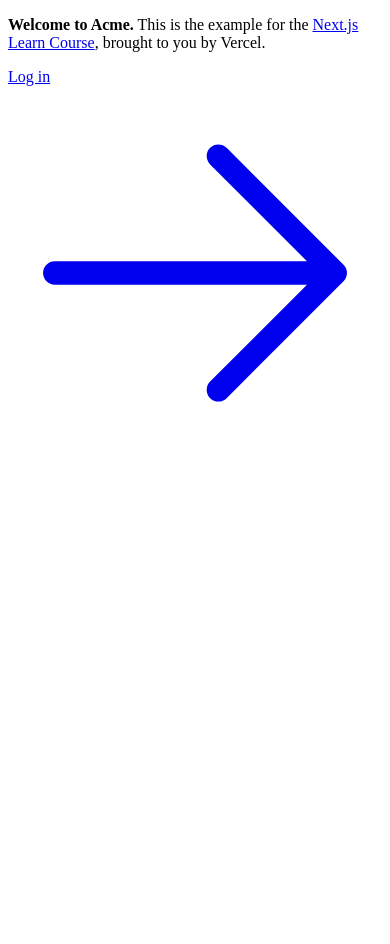
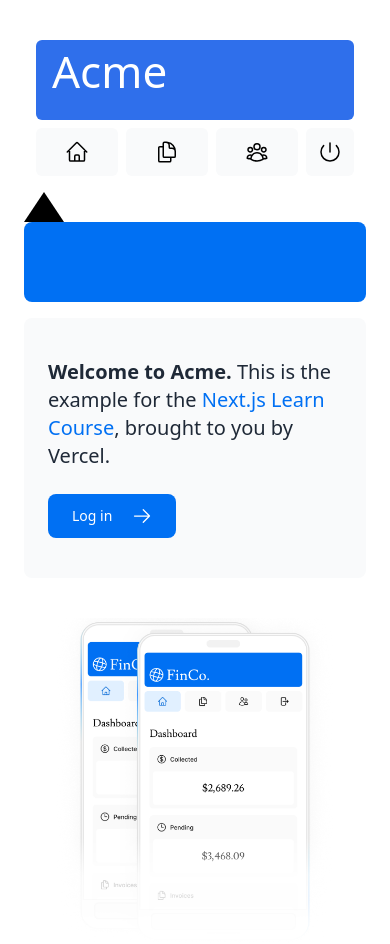
Before and after one commit to Zt0/painter-fe, a Next.js app: page / in a window 390 px wide. Shown: the top 944 px of the page. Before the commit the page ends 844 px from the top, so only its background shows below. Built offline with nearby package versions, Linux system fonts and the light colour scheme.

Commit message:
initial commit

```diff
--- /dev/null
+++ b/app/dashboard/layout.tsx
@@ -0,0 +1,12 @@
+import SideNav from '@/app/ui/dashboard/sidenav';
+
+export default function Layout({ children }: { children: React.ReactNode }) {
+    return (
+        <div className="flex h-screen flex-col md:flex-row md:overflow-hidden">
+            <div className="w-full flex-none md:w-64">
+                <SideNav />
+            </div>
+            <div className="flex-grow p-6 md:overflow-y-auto md:p-12">{children}</div>
+        </div>
+    );
+}
--- /dev/null
+++ b/app/dashboard/page.tsx
@@ -0,0 +1,3 @@
+export default function Page() {
+    return <p>Dashboard Page</p>;
+}
--- a/app/layout.tsx
+++ b/app/layout.tsx
@@ -1,3 +1,4 @@
+import '@/app/ui/global.css';
 export default function RootLayout({
   children,
 }: {
--- a/app/page.tsx
+++ b/app/page.tsx
@@ -1,10 +1,15 @@
 import AcmeLogo from '@/app/ui/acme-logo';
 import { ArrowRightIcon } from '@heroicons/react/24/outline';
 import Link from 'next/link';
+import styles from '@/app/ui/home.module.css';
+import Image from 'next/image';
+import SideNav from '@/app/ui/dashboard/sidenav';
 
 export default function Page() {
   return (
       <main className="flex min-h-screen flex-col p-6">
+              <SideNav/>
+          <div className={styles.shape}/>
           <div className="flex h-20 shrink-0 items-end rounded-lg bg-blue-500 p-4 md:h-52">
               {/* <AcmeLogo /> */}
           </div>
@@ -21,11 +26,17 @@
                       href="/login"
                       className="flex items-center gap-5 self-start rounded-lg bg-blue-500 px-6 py-3 text-sm font-medium text-white transition-colors hover:bg-blue-400 md:text-base"
                   >
-            <span>Log in</span> <ArrowRightIcon className="w-5 md:w-6" />
+                      <span>Log in</span> <ArrowRightIcon className="w-5 md:w-6"/>
                   </Link>
               </div>
               <div className="flex items-center justify-center p-6 md:w-3/5 md:px-28 md:py-12">
-          {/* Add Hero Images Here */}
+                  <Image
+                      src="/hero-mobile.png"
+                      width={560}
+                      height={620}
+                      className="block md:hidden"
+                      alt="Screenshot of the dashboard project showing mobile version"
+                  />
               </div>
           </div>
       </main>
--- a/app/ui/acme-logo.tsx
+++ b/app/ui/acme-logo.tsx
@@ -1,10 +1,10 @@
 import { GlobeAltIcon } from '@heroicons/react/24/outline';
-import { lusitana } from '@/app/ui/fonts';
+// import { lusitana } from '@/app/ui/fonts';
 
 export default function AcmeLogo() {
   return (
     <div
-      className={`${lusitana.className} flex flex-row items-center leading-none text-white`}
+      // className={`${lusitana.className} flex flex-row items-center leading-none text-white`}
     >
       <GlobeAltIcon className="h-12 w-12 rotate-[15deg]" />
       <p className="text-[44px]">Acme</p>
--- a/app/ui/dashboard/nav-links.tsx
+++ b/app/ui/dashboard/nav-links.tsx
@@ -1,8 +1,12 @@
+'use client';
 import {
   UserGroupIcon,
   HomeIcon,
   DocumentDuplicateIcon,
 } from '@heroicons/react/24/outline';
+import Link from 'next/link';
+import { usePathname } from 'next/navigation';
+import clsx from 'clsx';
 
 // Map of links to display in the side navigation.
 // Depending on the size of the application, this would be stored in a database.
@@ -17,19 +21,25 @@
 ];
 
 export default function NavLinks() {
+  const pathname = usePathname();
   return (
     <>
       {links.map((link) => {
         const LinkIcon = link.icon;
         return (
-          <a
+          <Link href='/dashboard'
             key={link.name}
             href={link.href}
-            className="flex h-[48px] grow items-center justify-center gap-2 rounded-md bg-gray-50 p-3 text-sm font-medium hover:bg-sky-100 hover:text-blue-600 md:flex-none md:justify-start md:p-2 md:px-3"
+                className={clsx(
+                    'flex h-[48px] grow items-center justify-center gap-2 rounded-md bg-gray-50 p-3 text-sm font-medium hover:bg-sky-100 hover:text-blue-600 md:flex-none md:justify-start md:p-2 md:px-3',
+                    {
+                      'bg-sky-100 text-blue-600': pathname === link.href,
+                    },
+                )}
           >
             <LinkIcon className="w-6" />
             <p className="hidden md:block">{link.name}</p>
-          </a>
+          </Link>
         );
       })}
     </>
--- /dev/null
+++ b/app/ui/home.module.css
@@ -0,0 +1,7 @@
+.shape {
+    height: 0;
+    width: 0;
+    border-bottom: 30px solid black;
+    border-left: 20px solid transparent;
+    border-right: 20px solid transparent;
+}
```
Lines whose indentation alone changed are shown as unchanged.
